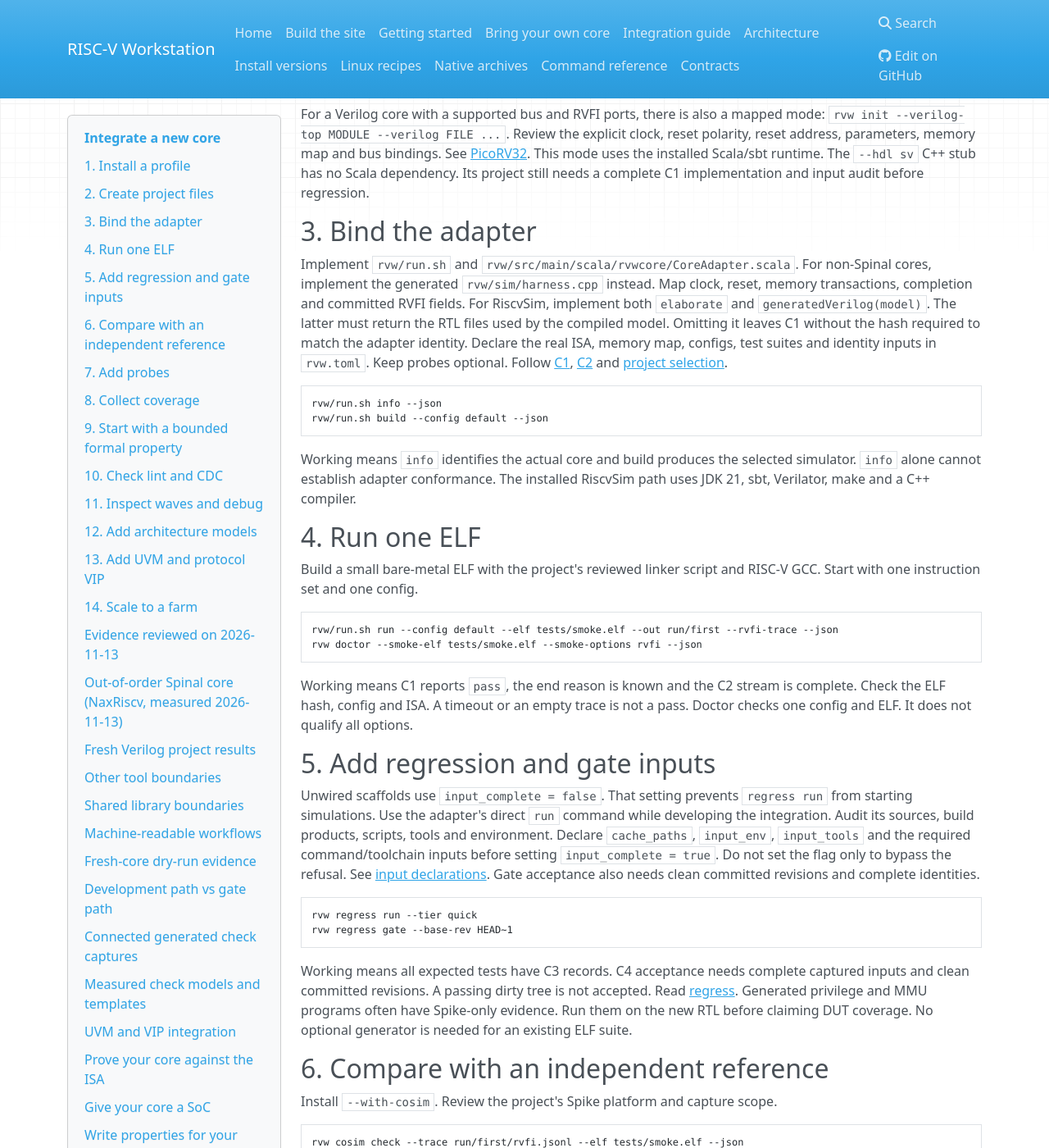
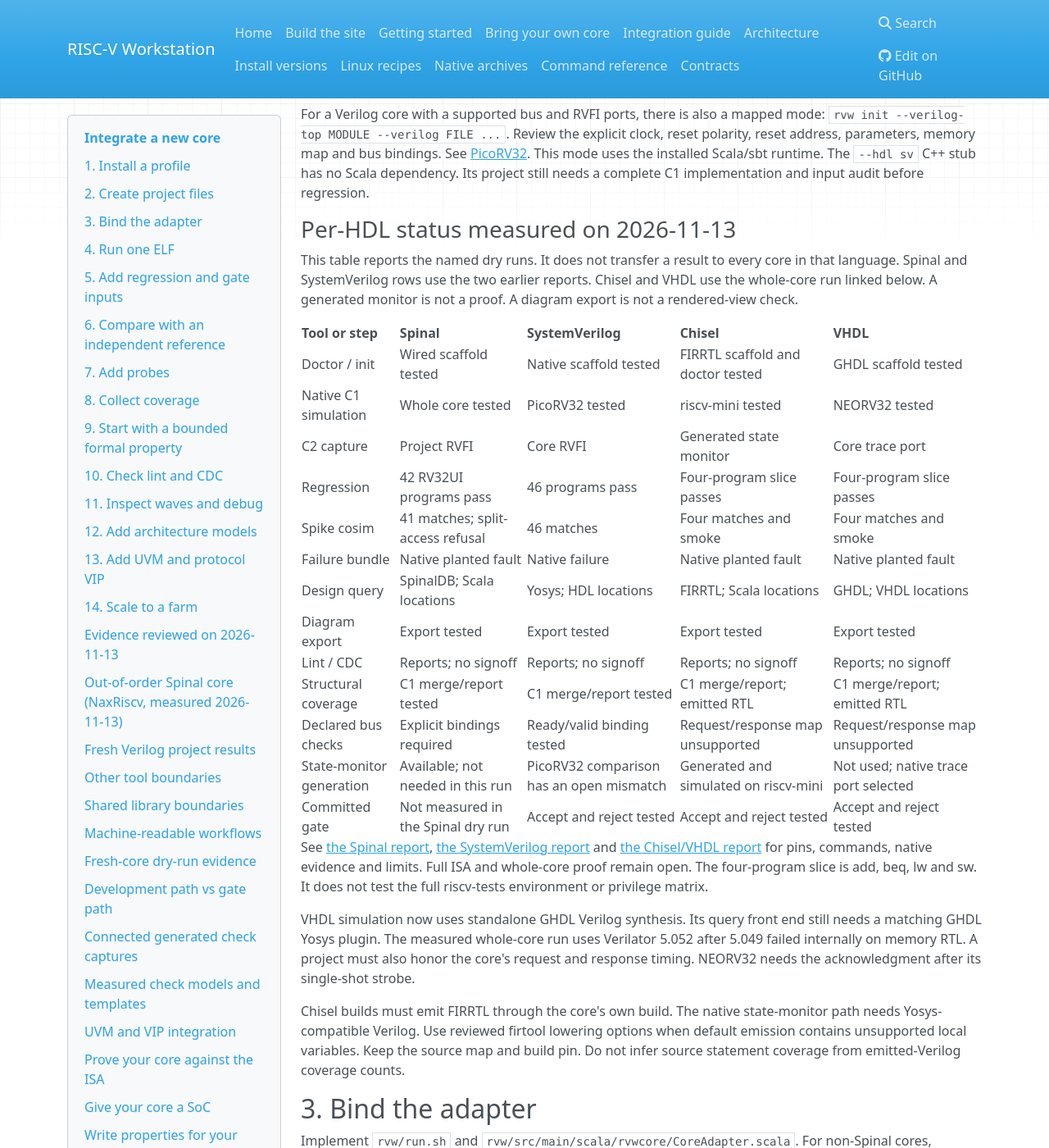
Before and after one commit to riscPrint/risc-v-workstation, an MkDocs documentation site: the page built from docs/INTEGRATION_GUIDE.md, in a window 1280 px wide and 1400 px high, scrolled down 1038 px. Shown: the whole window at 82% size. Built offline with MkDocs 1.6.1, drawn with Linux system fonts in a browser that asks for light colours; nearby versions of some CDN libraries; some of the changed text lies outside the part shown.

Commit message:
docs(integration): record chisel and vhdl core dry runs

````diff
--- a/docs/INTEGRATION_GUIDE.md
+++ b/docs/INTEGRATION_GUIDE.md
@@ -48,7 +48,8 @@ rvw init --hdl chisel --top Core --isa rv64gc --fir out/Core.fir --dry-run --jso
 ```
 
 Choose one path. Supply sources in dependency order. SV needs `RVW_SLANG` and
-Yosys. VHDL needs GHDL and its matching Yosys plugin. Chisel needs firtool and
+Yosys. VHDL queries need GHDL and its matching Yosys plugin. VHDL simulation
+uses standalone GHDL Verilog synthesis. Chisel needs firtool and
 an existing FIRRTL output. These scaffolds create a query build and a C++
 harness skeleton. The harness does not map buses or completion. Its run still
 refuses execution. HDL graph navigation is conservative; semantic diff remains
@@ -60,6 +61,49 @@ clock, reset polarity, reset address, parameters, memory map and bus bindings.
 See [PicoRV32](../examples/picorv32/README.md). This mode uses the installed
 Scala/sbt runtime. The `--hdl sv` C++ stub has no Scala dependency. Its project
 still needs a complete C1 implementation and input audit before regression.
+
+
+### Per-HDL status measured on 2026-11-13
+
+This table reports the named dry runs. It does not transfer a result to every
+core in that language. Spinal and SystemVerilog rows use the two earlier
+reports. Chisel and VHDL use the whole-core run linked below. A generated
+monitor is not a proof. A diagram export is not a rendered-view check.
+
+| Tool or step | Spinal | SystemVerilog | Chisel | VHDL |
+| --- | --- | --- | --- | --- |
+| Doctor / init | Wired scaffold tested | Native scaffold tested | FIRRTL scaffold and doctor tested | GHDL scaffold tested |
+| Native C1 simulation | Whole core tested | PicoRV32 tested | riscv-mini tested | NEORV32 tested |
+| C2 capture | Project RVFI | Core RVFI | Generated state monitor | Core trace port |
+| Regression | 42 RV32UI programs pass | 46 programs pass | Four-program slice passes | Four-program slice passes |
+| Spike cosim | 41 matches; split-access refusal | 46 matches | Four matches and smoke | Four matches and smoke |
+| Failure bundle | Native planted fault | Native failure | Native planted fault | Native planted fault |
+| Design query | SpinalDB; Scala locations | Yosys; HDL locations | FIRRTL; Scala locations | GHDL; VHDL locations |
+| Diagram export | Export tested | Export tested | Export tested | Export tested |
+| Lint / CDC | Reports; no signoff | Reports; no signoff | Reports; no signoff | Reports; no signoff |
+| Structural coverage | C1 merge/report tested | C1 merge/report tested | C1 merge/report; emitted RTL | C1 merge/report; emitted RTL |
+| Declared bus checks | Explicit bindings required | Ready/valid binding tested | Request/response map unsupported | Request/response map unsupported |
+| State-monitor generation | Available; not needed in this run | PicoRV32 comparison has an open mismatch | Generated and simulated on riscv-mini | Not used; native trace port selected |
+| Committed gate | Not measured in the Spinal dry run | Accept and reject tested | Accept and reject tested | Accept and reject tested |
+
+See [the Spinal report](DRY_RUN_2026-11-13.md),
+[the SystemVerilog report](DRY_RUN_VERILOG_2026-11-13.md) and
+[the Chisel/VHDL report](DRY_RUN_CHISEL_VHDL_2026-11-13.md) for pins,
+commands, native evidence and limits. Full ISA and whole-core proof remain
+open. The four-program slice is add, beq, lw and sw. It does not test the
+full riscv-tests environment or privilege matrix.
+
+VHDL simulation now uses standalone GHDL Verilog synthesis. Its query front
+end still needs a matching GHDL Yosys plugin. The measured whole-core run
+uses Verilator 5.052 after 5.049 failed internally on memory RTL. A project
+must also honor the core's request and response timing. NEORV32 needs the
+acknowledgment after its single-shot strobe.
+
+Chisel builds must emit FIRRTL through the core's own build. The native
+state-monitor path needs Yosys-compatible Verilog. Use reviewed firtool
+lowering options when default emission contains unsupported local variables.
+Keep the source map and build pin. Do not infer source statement coverage
+from emitted-Verilog coverage counts.
 
 
 ## 3. Bind the adapter
````
Also changed, not shown: docs/DRY_RUN_CHISEL_VHDL_2026-11-13.md (added, +161 -0 lines).
